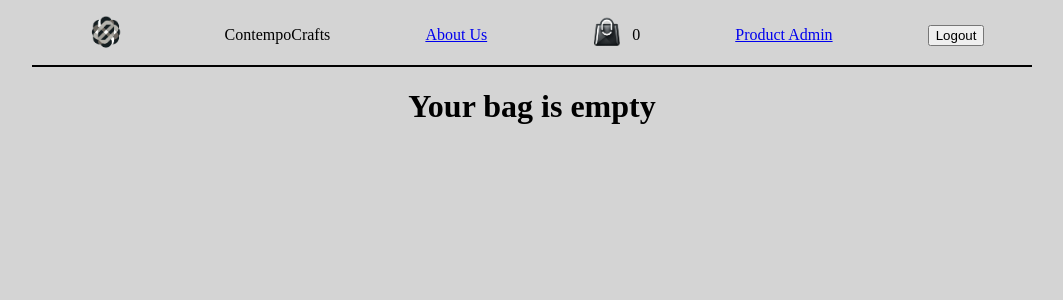
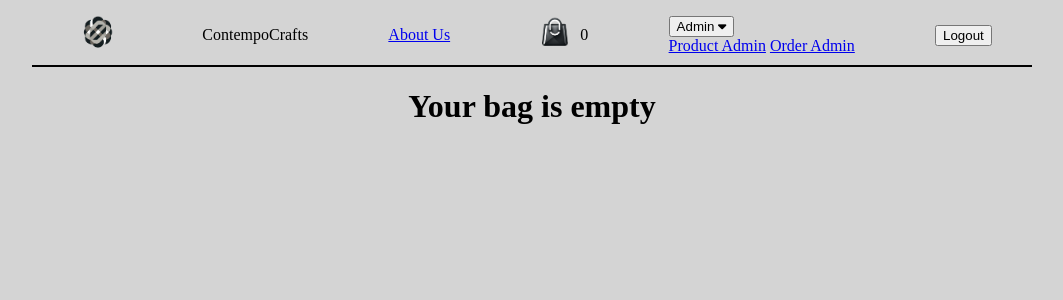
Before and after one commit to kjcioffi/django-ecommerce, a Django app: page /checkout/ in a window 1280 px wide. Shown: the top 300 px of the page, without its empty margins (108-1171 px from the left). Run offline with Django 4.2, Linux system fonts and the light colour scheme; the visitor is signed in with stand-in values (Sample User, id 1).

Commit message:
Add OrderAdmin view to base.html navigation bar.

```diff
--- a/store/templates/store/base.html
+++ b/store/templates/store/base.html
@@ -18,7 +18,15 @@
             </section>
 
             {% if request.user.is_authenticated %}
-            <a href="{% url 'store:product_admin' %}">Product Admin</a>
+            <section class="dropdown">
+                <button class="dropbtn">Admin
+                    <i class="fa fa-caret-down"></i>
+                </button>
+                <div class="dropdown-content">
+                    <a href="{% url 'store:product_admin' %}">Product Admin</a>
+                    <a href="{% url 'store:order_admin' %}">Order Admin</a>
+                </div>
+            </section>
             <form action="/accounts/logout/" method="POST">
                 {% csrf_token%}
                 <button type="submit">Logout</button>
```
